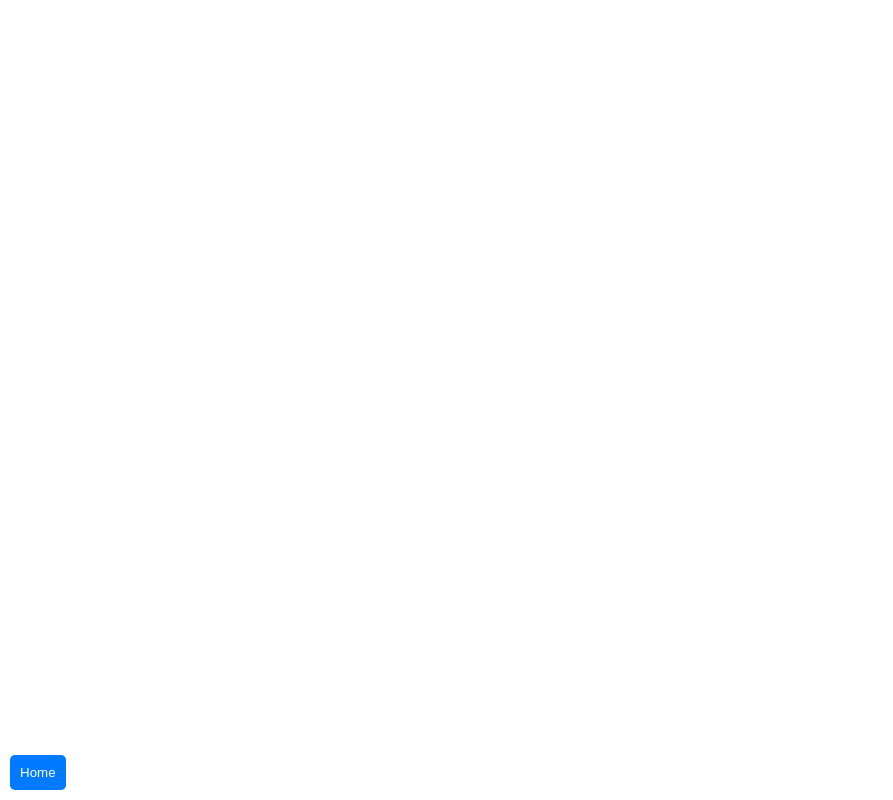
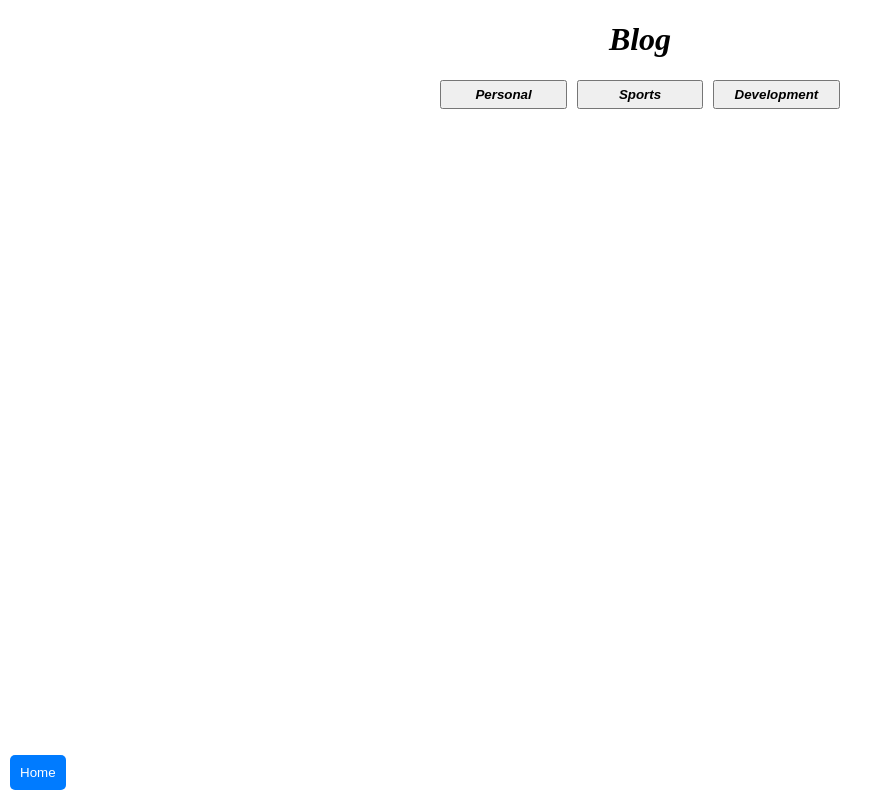
Before and after one commit to imloadinqqq/simple-site, a plain HTML site: page blog.html in a window 1280 px wide. Shown: the whole page, without its empty margins (0-893 px from the left). Drawn offline with Linux system fonts and the light colour scheme.

Commit message:
add buttons, script base

```diff
--- a/blog.html
+++ b/blog.html
@@ -2,12 +2,32 @@
 <html lang="en">
 
 <head>
-  <title>Resume</title>
+  <title>blog</title>
   <meta charset="UTF-8">
   <meta name="viewport" content="width=device-width, initial-scale=1.0">
   <link rel="icon" type="image/x-icon" href="public/favicon.ico">
   <style>
-
+    h1 {
+      text-align: center;
+      font-weight: bold;
+      font-style: italic;
+    }
+    .buttons {
+      align-content: center;
+      display: flex;
+      justify-content: center;
+    }
+    .buttons button {
+      font-weight: bold;
+      font-style: italic;
+      padding-left: 10px;
+      padding-right: 10px;
+      padding-top: 5px;
+      padding-bottom: 5px;
+      width: 10%;
+      margin-left: 5px;
+      margin-right: 5px;
+    }
     #home {
       position: fixed;
       bottom: 10px;
@@ -26,10 +46,38 @@
 </head>
 
 <body>
+  <!--Header-->
+  <h1>Blog</h1>
+  <div class="buttons">
+    <button onclick="filter1()">Personal</button>
+    <button onclick="filter2()">Sports</button>
+    <button onclick="filter3()">Development</button>
+  </div>
+  <div class="left-col">
 
+  </div>
+  <div class="right-col">
+
+  </div>
   <footer>
     <button id="home" onclick="location.href='index.html'">Home</button>
   </footer>
 </body>
 
+<script>
+  // personal
+  function filter1() {
+
+  }
+
+  // sports
+  function filter2() {
+
+  }
+
+  // dev
+  function filter3() {
+
+  }
+</script>
 </html>
```
